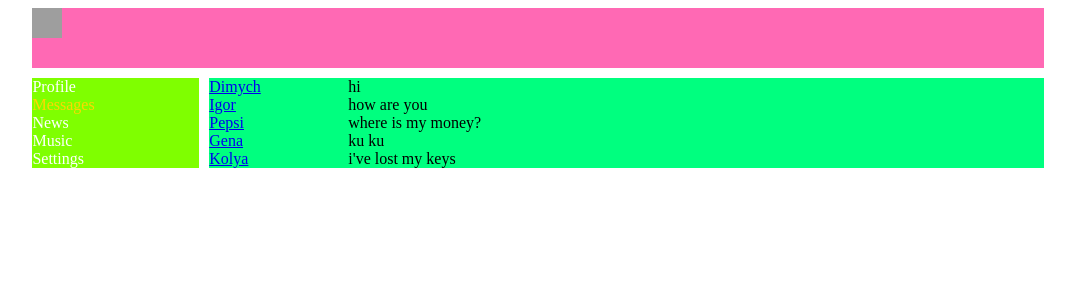
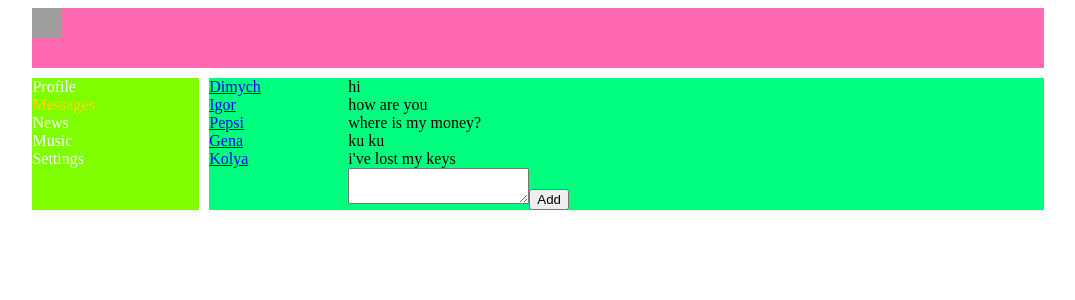
Before and after one commit to Iplatos/newSocial, a React (Create React App) app: page /messages in a window 1280 px wide. Shown: the top 300 px of the page, without its empty margins (102-1177 px from the left). Built offline with nearby package versions, Linux system fonts and the light colour scheme; grey boxes are pictures that could not be loaded.

Commit message:
feat: add post

```diff
--- a/src/App.tsx
+++ b/src/App.tsx
@@ -1,27 +1,26 @@
 import React from 'react';
 import './App.css';
 import Header from "./components/Header/Header";
-
 import Profile from "./components/Profile/Profile";
 import NavBar from "./components/NavBar/NavBar";
 import Dialogs from "./components/Dialogs/Dialogs";
-import {Navigate, Route, Routes} from "react-router-dom";
+import {Route, Routes} from "react-router-dom";
 import {Music} from "./components/Musik/Music";
 import {Settings} from "./components/Settings/Settings";
+import {storePropsType} from "./redux/state";
 
 // 21
 
-function App() {
+function App(props:any) {
     return (
         <div className={"App-Wrapper"}>
 
                <Header/>
               <NavBar/>
-                {/* <Profile/>*/}
                 <div className={"appWrapperContent"}>
                     <Routes>
-                   <Route path={"/messages/*"} element={<Dialogs/>}/>
-                   <Route path={"/profile"} element={<Profile/>}/>
+                   <Route path={"/messages/*"} element={<Dialogs dialogs={props.state.dialogsPage}/>}/>
+                   <Route path={"/profile"} element={<Profile posts={props.state.posts}/>}/>
                         <Route path="/music" element={<Music/>}/>
                         <Route path="/settings" element={<Settings/>}/>
                     </Routes>
--- a/src/components/Dialogs/Dialogs.tsx
+++ b/src/components/Dialogs/Dialogs.tsx
@@ -3,13 +3,13 @@ import s from "./Dialogs.module.css"
 import DialogItem from "./DilaogItem/DialogItem";
 
 
-const Message = (props:{ message:string})=> {
-    return  <div className={s.message}>{props.message}</div>
+const Message = (props: { message: string }) => {
+    return <div className={s.message}>{props.message}</div>
 }
 
-const Dialogs = (props:any) => {
-
-    let dialogs = [
+const Dialogs = (props: any) => {
+    console.log(props)
+    /*   let dialogs = [
           {id: 1, name: "Dimych"},
           {id: 2, name: "Igor"},
           {id: 3, name: "Pepsi"},
@@ -22,18 +22,20 @@ const Dialogs = (props:any) => {
           {id: 3, message: "where is my money?"},
           {id: 4, message: "ku ku "},
           {id: 5, message: "i've lost my keys"}
-   ]
+      ]*/
 
     return (
         <div className={s.dialogs}>
             <div className={s.dialogs_items}>
-                {dialogs.map(d=><DialogItem name={d.name} id={d.id}/>)}
+                {props.dialogs.dialogs.map((d: any) => <DialogItem key={d.id} name={d.name} id={d.id}/>)}
             </div>
             <div className={s.messages}>
-                {messages.map(m=><Message message={m.message}/>)}
+                {props.dialogs.messages.map((m: any) => <Message key={m.id} message={m.message}/>)}
 
+                <textarea/>
+                <button>Add</button>
+            </div>
 
-            </div>
         </div>
     );
 };
--- a/src/components/Profile/MyPosts/MyPosts.tsx
+++ b/src/components/Profile/MyPosts/MyPosts.tsx
@@ -1,15 +1,22 @@
-import React from 'react';
+import React, {useRef} from 'react';
 import MyPost from "./Post/MyPost";
 
-const MyPosts = () => {
+const MyPosts = (props: any) => {
+    const newPostElement = React.createRef<HTMLTextAreaElement>()
+
+    let addPost = () => {
+        const text = newPostElement.current?.value
+        console.log(text)
+    }
+
     return (
         <div>
             <h3>My Posts</h3>
-            <textarea/>
-            <button>Add Post</button>
+            <textarea ref={newPostElement}/>
+            <button onClick={addPost}>Add Post</button>
             <button>Remove</button>
-            <MyPost message={"hello"} likeCount={12}/>
-            <MyPost message={"im ready"} likeCount={23}/>
+            {props.posts.map((p: any) => (<MyPost key={p.id} message={p.message} likeCount={p.likeCount}/>))}
+
         </div>
     );
 };
--- a/src/components/Profile/Profile.tsx
+++ b/src/components/Profile/Profile.tsx
@@ -3,11 +3,11 @@ import s from "./Profile.module.css"
 import MyPosts from "./MyPosts/MyPosts";
 import ProfileInfo from "./MyPosts/ProfileInfo/ProfileInfo";
 
-const Profile = () => {
+const Profile = (props:any) => {
     return (
         <div className={s.profile}>
             <ProfileInfo/>
-            <MyPosts/>
+            <MyPosts posts={props.posts}/>
         </div>
     );
 };
--- a/src/index.tsx
+++ b/src/index.tsx
@@ -3,11 +3,11 @@ import ReactDOM from 'react-dom';
 import './index.css';
 import App from './App';
 import {BrowserRouter} from "react-router-dom";
-
+import {state, store} from "./redux/state"
 
 let rerenderEntireTree = () => {
     ReactDOM.render(
-        <BrowserRouter><App/></BrowserRouter>
+        <BrowserRouter><App state={state}/></BrowserRouter>
         , document.getElementById('root')
     );
 }
--- /dev/null
+++ b/src/redux/state.ts
@@ -0,0 +1,181 @@
+export type PostType = {
+    id: number,
+    message: string,
+    likeCount: number
+}
+
+type MessageType = {
+    id: number,
+    message: string
+}
+
+type DialogType = {
+    id: number,
+    name: string
+}
+
+export type ProfilePageType = {
+    posts: PostType[],
+    newPostText: string
+}
+
+export type DialogPageType = {
+    messages: MessageType[]
+    dialogs: DialogType[]
+    NewMessageBody : string
+
+}
+
+export type StateAppType = {
+    profilePage: ProfilePageType
+    dialogsPage: DialogPageType
+
+}
+export type storePropsType = {
+    _state:StateAppType
+}
+
+export const state = {
+    posts: [
+        {id: 1, message: "Hi! how are you?", likeCount: 23},
+        {id: 2, message: "Do you love me?", likeCount: 33},
+
+    ],
+    dialogsPage: {
+        messages: [
+            {id: 1, message: "hi"},
+            {id: 2, message: "how are you"},
+            {id: 3, message: "where is my money?"},
+            {id: 4, message: "ku ku "},
+            {id: 5, message: "i've lost my keys"}
+        ],
+        dialogs: [
+            {id: 1, name: "Dimych"},
+            {id: 2, name: "Igor"},
+            {id: 3, name: "Pepsi"},
+            {id: 4, name: "Gena"},
+            {id: 5, name: "Kolya"}
+        ],
+    }
+}
+
+
+export const store = {
+    _state: {
+
+        profilePage: {
+
+            posts: [
+                {id: 1, message: "Hi! how are you?", likeCount: 23},
+                {id: 2, message: "Do you love me?", likeCount: 33},
+
+            ],
+            newPostText: ""
+        },
+
+        dialogsPage: {
+            messages: [
+                {id: 1, message: "hi"},
+                {id: 2, message: "how are you"},
+                {id: 3, message: "where is my money?"},
+                {id: 4, message: "ku ku "},
+                {id: 5, message: "i've lost my keys"}
+            ],
+            dialogs: [
+                {id: 1, name: "Dimych"},
+                {id: 2, name: "Igor"},
+                {id: 3, name: "Pepsi"},
+                {id: 4, name: "Gena"},
+                {id: 5, name: "Kolya"}
+            ],
+            NewMessageBody : ""
+        }
+    },
+    getState() {
+
+        return this._state
+    },
+    _callSubscriber(props: StateAppType) {
+        console.log("state is changed")
+    },
+    subcribe(observer: () => void) {
+        this._callSubscriber = observer
+    },}
+    /*_addPost(message: string) {
+
+        let newPost = {id: 5, message: this._state.profilePage.newPostText, likecount: 3}
+        this._state.profilePage.posts.push(newPost)
+        this._callSubscriber(this._state);
+        this._updateNewPostText("")
+        },
+
+
+    _updateNewPostText(newText: string) {
+     },
+    */
+
+
+/*    dispatch (action: any) {
+        if (action.type === "ADD-POST") {
+            let newPost = {id: 5, message: this._state.profilePage.newPostText, likeCount: 3}
+            this._state.profilePage.posts.push(newPost)
+            this._callSubscriber(this._state);
+            this._state.profilePage.newPostText = ""
+
+
+        } else if (action.type === "UPDATE-NEW_POST_TEXT") {
+            this._state.profilePage.newPostText = action.payload.newText
+            this._callSubscriber(action.payload.newText);
+
+        } else if (action.type === "UPDATE-NEW-MESSAGE-BODY") {
+            this._state.dialogsPage.NewMessageBody = action.payload.body
+            this._callSubscriber(this._state);
+
+        }  else if (action.type === "SEND-NEW-MESSAGE") {
+            let body = this._state.dialogsPage.NewMessageBody
+            this._state.dialogsPage.NewMessageBody = ""
+            this._state.dialogsPage.messages.push({id: 8, message: body, })
+            this._callSubscriber(this._state);
+        }
+    }
+}*/
+
+/*
+export type ReduceType = AddPostACType | UpdateNewPostTextACType | UpdateNewMessageBodyAC | SendNewMessageAC
+
+type AddPostACType = ReturnType<typeof AddPostAC>
+
+type UpdateNewPostTextACType = ReturnType<typeof UpdateNewPostTextAC>
+
+type UpdateNewMessageBodyAC = ReturnType<typeof UpdateNewMessageBodyAC>
+
+type SendNewMessageAC = ReturnType<typeof SendNewMessageAC>
+
+export let AddPostAC = (newText: string) => {
+    return {
+        type: "ADD-POST",
+        payload: {newText}
+    } as const
+}
+export let UpdateNewPostTextAC = (text: string) => {
+    return {
+        type: "UPDATE-NEW_POST_TEXT",
+        payload: {text}
+    } as const
+}
+export let UpdateNewMessageBodyAC = (body: string) => {
+    return {
+        type: "UPDATE-NEW-MESSAGE-BODY",
+        payload: {body}
+    } as const
+}
+export let SendNewMessageAC = () => {
+    return {
+        type: "SEND-NEW-MESSAGE",
+        payload: {}
+    } as const
+}
+*/
+
+
+//redux система управления состоянием
```
Lines whose indentation alone changed are shown as unchanged.
